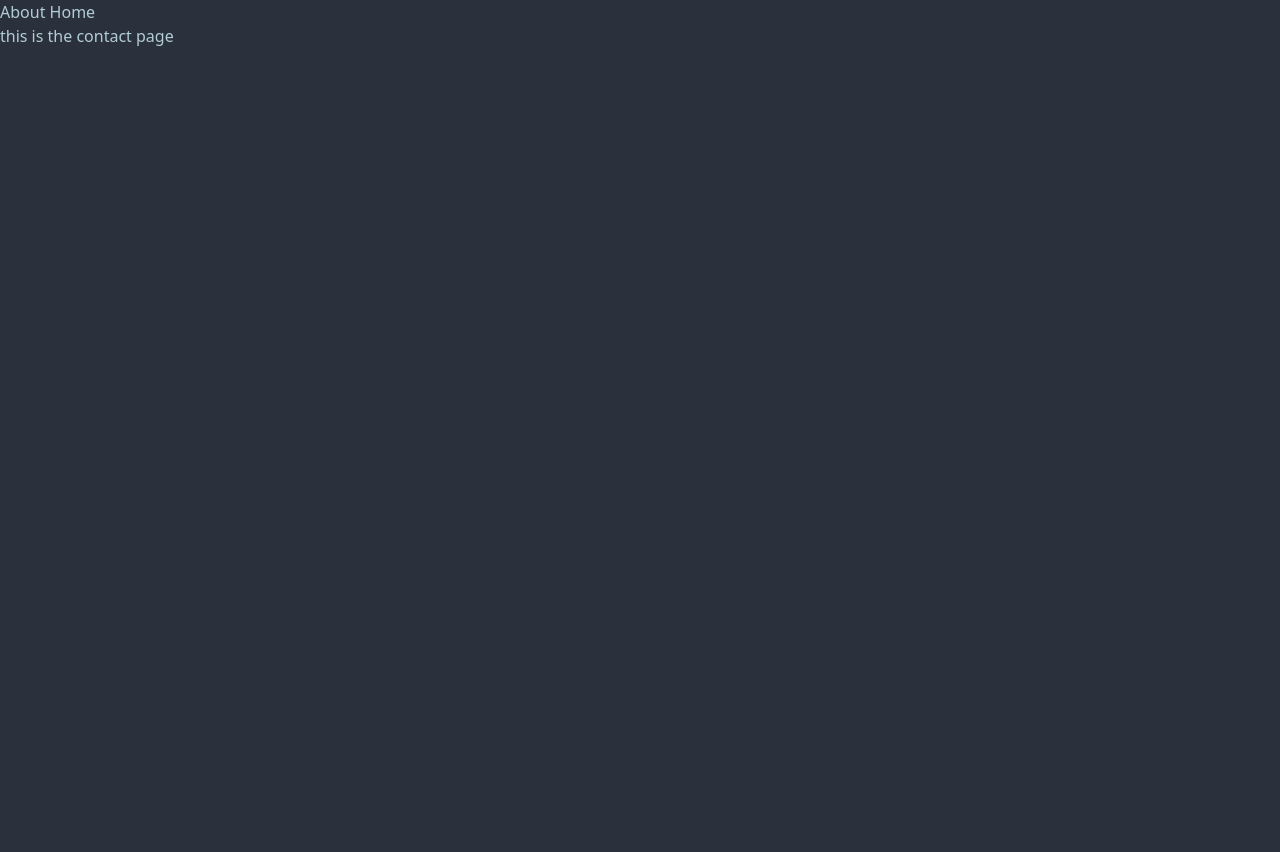
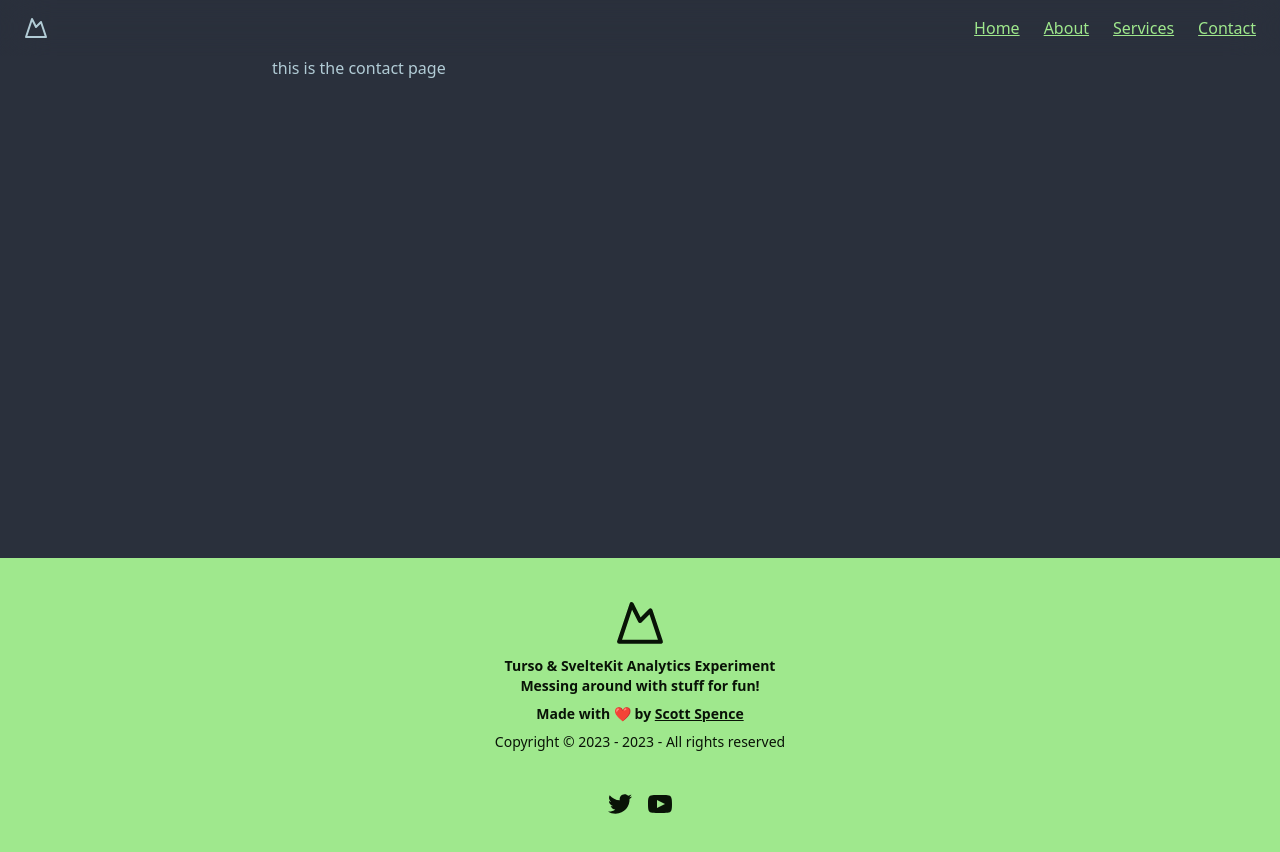
Before and after one commit to spences10/sveltekit-and-turso-analytics, a SvelteKit app: page /contact in a window 1280 px wide. Shown: the top 852 px of the page. Before the commit the page ends 800 px from the top, so only its background shows below. Built offline with nearby package versions, Linux system fonts and the light colour scheme.

Commit message:
feat: :sparkles: add components header footer

```diff
--- /dev/null
+++ b/src/lib/components/footer.svelte
@@ -0,0 +1,74 @@
+<footer
+	class="footer footer-center p-10 bg-primary text-primary-content"
+>
+	<aside>
+		<svg
+			xmlns="http://www.w3.org/2000/svg"
+			width="50"
+			height="50"
+			viewBox="0 0 24 24"
+			fill="none"
+			stroke="currentColor"
+			stroke-width="2"
+			stroke-linecap="round"
+			stroke-linejoin="round"
+			class="inline-block"
+		>
+			<path d="m8 3 4 8 5-5 5 15H2L8 3z"></path>
+		</svg>
+		<p class="font-bold">
+			Turso & SvelteKit Analytics Experiment <br /> Messing around with
+			stuff for fun!
+		</p>
+		<p class="font-bold">
+			Made with ❤️ by <a
+				href="https://scottspence.com"
+				class="link hover:link-accent"
+			>
+				Scott Spence
+			</a>
+		</p>
+		<p>
+			Copyright &copy; 2023 - {`${new Date().getFullYear()}`} - All rights
+			reserved
+		</p>
+	</aside>
+	<nav>
+		<div class="grid grid-flow-col gap-4">
+			<a
+				href="https://twitter.com/spences10"
+				class="hover:text-accent"
+			>
+				<svg
+					xmlns="http://www.w3.org/2000/svg"
+					width="24"
+					height="24"
+					viewBox="0 0 24 24"
+					class="fill-current"
+				>
+					<path
+						d="M24 4.557c-.883.392-1.832.656-2.828.775 1.017-.609 1.798-1.574 2.165-2.724-.951.564-2.005.974-3.127 1.195-.897-.957-2.178-1.555-3.594-1.555-3.179 0-5.515 2.966-4.797 6.045-4.091-.205-7.719-2.165-10.148-5.144-1.29 2.213-.669 5.108 1.523 6.574-.806-.026-1.566-.247-2.229-.616-.054 2.281 1.581 4.415 3.949 4.89-.693.188-1.452.232-2.224.084.626 1.956 2.444 3.379 4.6 3.419-2.07 1.623-4.678 2.348-7.29 2.04 2.179 1.397 4.768 2.212 7.548 2.212 9.142 0 14.307-7.721 13.995-14.646.962-.695 1.797-1.562 2.457-2.549z"
+					>
+					</path>
+				</svg>
+			</a>
+			<a
+				href="https://youtube.com/scottspenceplease"
+				class="hover:text-accent"
+			>
+				<svg
+					xmlns="http://www.w3.org/2000/svg"
+					width="24"
+					height="24"
+					viewBox="0 0 24 24"
+					class="fill-current"
+				>
+					<path
+						d="M19.615 3.184c-3.604-.246-11.631-.245-15.23 0-3.897.266-4.356 2.62-4.385 8.816.029 6.185.484 8.549 4.385 8.816 3.6.245 11.626.246 15.23 0 3.897-.266 4.356-2.62 4.385-8.816-.029-6.185-.484-8.549-4.385-8.816zm-10.615 12.816v-8l8 3.993-8 4.007z"
+					>
+					</path>
+				</svg>
+			</a>
+		</div>
+	</nav>
+</footer>
--- /dev/null
+++ b/src/lib/components/index.ts
@@ -0,0 +1,2 @@
+export { default as Footer } from './footer.svelte'
+export { default as Nav } from './nav.svelte'
--- /dev/null
+++ b/src/lib/components/nav.svelte
@@ -0,0 +1,37 @@
+<script lang="ts">
+	let links = [
+		{ href: `/`, title: `Home` },
+		{ href: `/about`, title: `About` },
+		{ href: `/services`, title: `Services` },
+		{ href: `/contact`, title: `Contact` },
+	];
+</script>
+
+<header
+	class="sticky top-0 z-10 backdrop-filter bg-base-100/50 backdrop-blur-xl px-4 lg:px-6 h-14 flex items-center"
+>
+	<a class="flex items-center justify-center" href="/">
+		<svg
+			xmlns="http://www.w3.org/2000/svg"
+			width="24"
+			height="24"
+			viewBox="0 0 24 24"
+			fill="none"
+			stroke="currentColor"
+			stroke-width="2"
+			stroke-linecap="round"
+			stroke-linejoin="round"
+			class="h-6 w-6"
+		>
+			<path d="m8 3 4 8 5-5 5 15H2L8 3z"></path>
+		</svg>
+		<span class="sr-only">Turso Analytics</span>
+	</a>
+	<nav class="ml-auto flex gap-4 sm:gap-6">
+		{#each links as { href, title }}
+			<a class="link link-primary" {href}>
+				{title}
+			</a>
+		{/each}
+	</nav>
+</header>
--- a/src/routes/+layout.svelte
+++ b/src/routes/+layout.svelte
@@ -1,8 +1,14 @@
 <script lang="ts">
+	import { Footer, Nav } from '$lib/components';
+	import '../app.postcss';
+</script>
 
-import "../app.postcss";</script>
+<Nav />
 
-<a href="/about">About</a>
-<a href="/">Home</a>
+<div class="flex flex-col min-h-screen overflow-x-hidden">
+	<main class="container max-w-3xl mx-auto px-4 flex-grow">
+		<slot />
+	</main>
 
-<slot></slot>
+	<Footer />
+</div>
```
